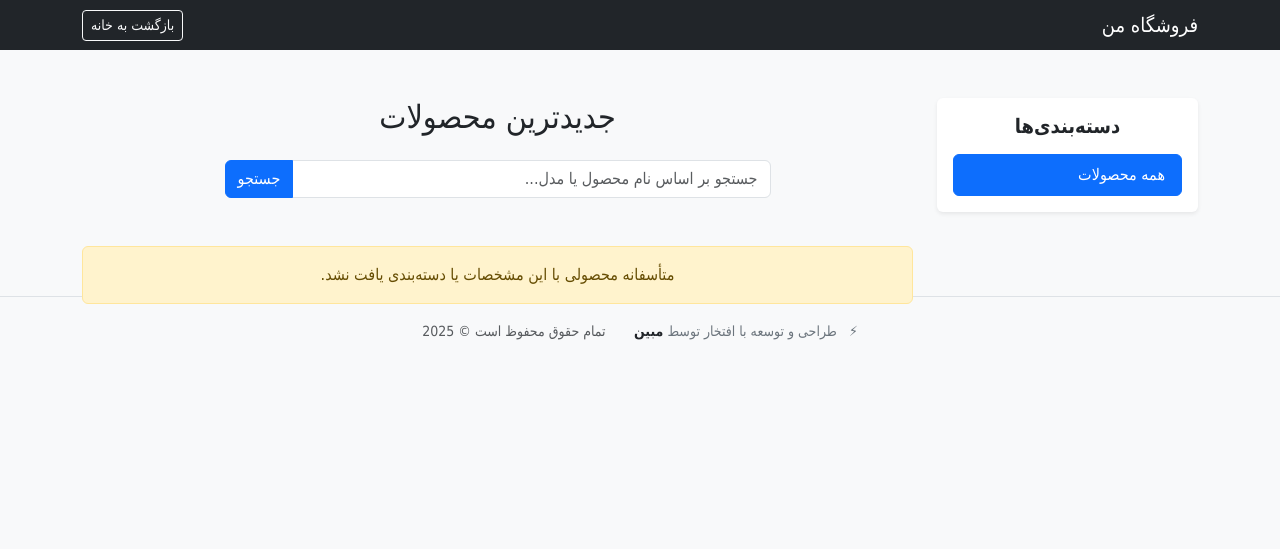
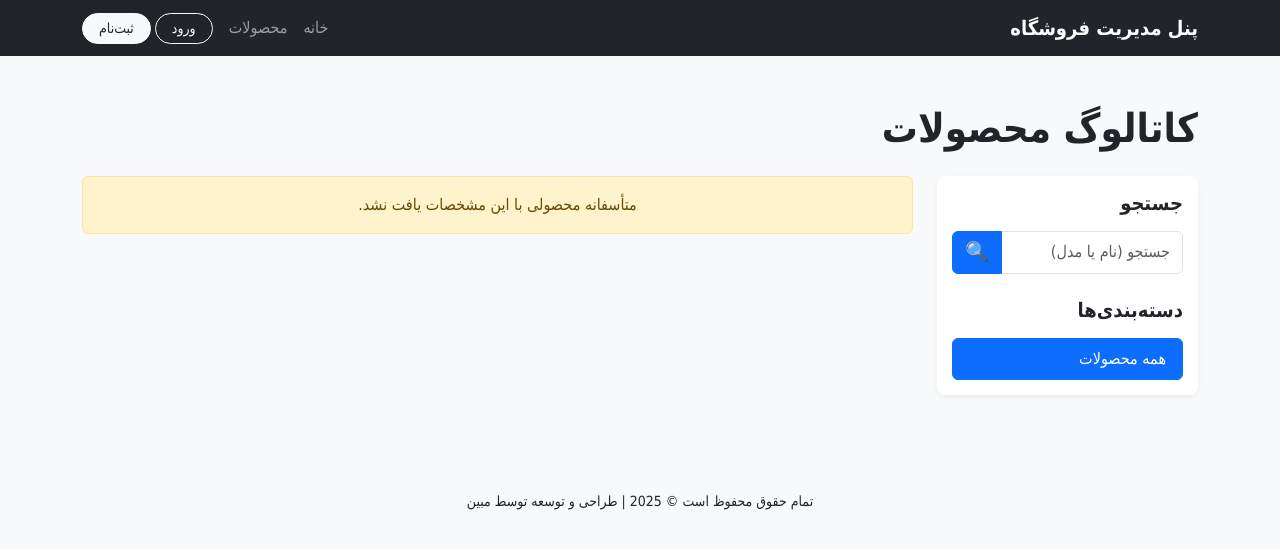
Before and after one commit to Mobinsadeqian/Shopping-panel, a Django app: page /product_list/ in a window 1280 px wide. Shown: the top 549 px of the page. Run offline with Django 5.2, Linux system fonts and the light colour scheme; data that the repository does not hold is empty.

Commit message:
create login page

```diff
--- a/shop_panel/panel/templates/panel/product_list.html
+++ b/shop_panel/panel/templates/panel/product_list.html
@@ -4,163 +4,166 @@
     <meta charset="UTF-8">
     <meta name="viewport" content="width=device-width, initial-scale=1.0">
     <title>لیست محصولات</title>
+    <!-- لود کردن بوت‌استرپ RTL -->
     <link rel="stylesheet" href="https://cdn.jsdelivr.net/npm/bootstrap@5.3.0/dist/css/bootstrap.rtl.min.css">
     <style>
-        /* ... کدهای CSS قبلی شما (card-img-top و body و card) ... */
-        body {
-            background-color: #f8f9fa;
-            font-family: Tahoma, Arial, sans-serif;
+        body { font-family: Tahoma, Arial, sans-serif; background-color: #f8f9fa; }
+        .product-card {
+            transition: transform 0.2s ease;
+            border-radius: 8px;
+            overflow: hidden;
+            box-shadow: 0 2px 5px rgba(0,0,0,0.05);
+            height: 100%; /* برای یکسان بودن ارتفاع کارت‌ها */
         }
-        .card-img-top {
-            height: 250px;
-            object-fit: cover;
+        .product-card:hover {
+            transform: translateY(-3px);
+            box-shadow: 0 5px 15px rgba(0,0,0,0.1);
         }
-        .card {
-            transition: transform 0.2s;
-        }
-        .card:hover {
-            transform: translateY(-5px);
-            box-shadow: 0 4px 15px rgba(0,0,0,0.1);
-        }
-        .list-group-item.active {
-            z-index: 2;
-            color: #fff;
-            background-color: #0d6efd; /* رنگ آبی بوت‌استرپ */
-            border-color: #0d6efd;
+        .sidebar {
+            background-color: #ffffff;
+            border-radius: 8px;
+            padding: 15px;
+            box-shadow: 0 2px 5px rgba(0,0,0,0.05);
         }
     </style>
 </head>
 <body>
-    <nav class="navbar navbar-dark bg-dark mb-5">
+
+    <!-- نوار ناوبری (Navbar) -->
+    <nav class="navbar navbar-expand-lg navbar-dark bg-dark sticky-top">
         <div class="container">
-            <span class="navbar-brand mb-0 h1">فروشگاه من</span>
-            <a href="{% url 'main_page' %}" class="btn btn-outline-light btn-sm">بازگشت به خانه</a>
+            <a class="navbar-brand fw-bold" href="{% url 'main_page' %}">پنل مدیریت فروشگاه</a>
+            <button class="navbar-toggler" type="button" data-bs-toggle="collapse" data-bs-target="#navbarNav" aria-controls="navbarNav" aria-expanded="false" aria-label="Toggle navigation">
+                <span class="navbar-toggler-icon"></span>
+            </button>
+            <div class="collapse navbar-collapse" id="navbarNav">
+                <ul class="navbar-nav ms-auto align-items-center">
+                    <li class="nav-item">
+                        <a class="nav-link" href="{% url 'main_page' %}">خانه</a>
+                    </li>
+                    <li class="nav-item active">
+                        <a class="nav-link" href="{% url 'product_list' %}">محصولات</a>
+                    </li>
+
+                    <!-- لاجیک نمایش دکمه‌ها بر اساس وضعیت لاگین -->
+                    {% if user.is_authenticated %}
+                        <!-- اگر کاربر لاگین بود: نمایش نام و دکمه خروج -->
+                        <li class="nav-item ms-3">
+                            <span class="text-white small me-2">سلام، {{ user.username }}</span>
+                        </li>
+                        <li class="nav-item">
+                            <form action="{% url 'logout' %}" method="post" class="d-inline">
+                                {% csrf_token %}
+                                <button type="submit" class="btn btn-sm btn-danger rounded-pill px-3">خروج</button>
+                            </form>
+                        </li>
+                    {% else %}
+                        <!-- اگر کاربر مهمان بود: نمایش دکمه‌های ورود و ثبت‌نام -->
+                        <li class="nav-item ms-2">
+                            <a class="btn btn-sm btn-outline-light rounded-pill px-3" href="{% url 'login' %}">ورود</a>
+                        </li>
+                        <li class="nav-item ms-1">
+                            <a class="btn btn-sm btn-light text-dark rounded-pill px-3" href="{% url 'signup' %}">ثبت‌نام</a>
+                        </li>
+                    {% endif %}
+                </ul>
+            </div>
         </div>
     </nav>
 
-    <div class="container">
-        <!-- اضافه شدن ساختار GRID دو ستونی اصلی -->
-        <!-- اصلاح چیدمان: اضافه کردن align-items-start برای همترازی عمودی و اطمینان از نمایش صحیح -->
-        <div class="row align-items-start">
+    <!-- محتوای اصلی صفحه -->
+    <div class="container my-5">
+        <h1 class="mb-4 fw-bold">کاتالوگ محصولات</h1>
 
-            <!-- ستون ۱: سایدبار دسته‌بندی (3/12 عرض در دسکتاپ) -->
-            <div class="col-lg-3 col-md-4 mb-4">
-                <div class="card shadow-sm border-0">
-                    <div class="card-body">
-                        <h5 class="card-title fw-bold text-center mb-3">دسته‌بندی‌ها</h5>
+        <div class="row">
+            <!-- ستون سایدبار برای فیلتر و جستجو -->
+            <div class="col-md-3">
+                <div class="sidebar mb-4">
+                    <!-- فرم جستجو -->
+                    <h5 class="fw-bold mb-3">جستجو</h5>
+                    <form method="get" action="{% url 'product_list' %}">
+                        <!-- اگر فیلتر دسته‌بندی فعال بود، آن را در جستجو حفظ می‌کنیم -->
+                        {% if selected_category_id %}
+                            <input type="hidden" name="cat" value="{{ selected_category_id }}">
+                        {% endif %}
+                        <div class="input-group mb-3">
+                            <input type="text" class="form-control" placeholder="جستجو (نام یا مدل)" name="q" value="{{ request.GET.q|default:'' }}">
+                            <button class="btn btn-primary" type="submit">
+                                <span style="font-size: 1.2rem;">&#128269;</span> <!-- آیکون جستجو (Emoji) -->
+                            </button>
+                        </div>
+                    </form>
 
-                        <div class="list-group">
+                    <!-- فیلتر دسته‌بندی -->
+                    <h5 class="fw-bold mb-3 mt-4">دسته‌بندی‌ها</h5>
+                    <div class="list-group">
+                        <!-- دکمه همه محصولات -->
+                        <a href="{% url 'product_list' %}" class="list-group-item list-group-item-action {% if not selected_category_id %}active{% endif %}">
+                            همه محصولات
+                        </a>
 
-                            <!-- تعریف URL اصلی و عبارت جستجوی فعلی برای استفاده مجدد -->
-                            {% url 'product_list' as product_list_url %}
-                            {% with current_q=request.GET.q|default:'' %}
-
-                            <!-- لینک "همه محصولات" (فقط در صورت وجود عبارت جستجو، آن را به URL اضافه می‌کند) -->
-                            <a href="{{ product_list_url }}{% if current_q %}?q={{ current_q }}{% endif %}"
-                               class="list-group-item list-group-item-action {% if not selected_category_id %}active{% endif %}">
-                                همه محصولات
-                            </a>
-
-                            <!-- حلقه برای نمایش دسته‌بندی‌ها -->
-                            {% for category in categories %}
-                            <a href="{{ product_list_url }}?cat={{ category.id }}{% if current_q %}&q={{ current_q }}{% endif %}"
-                               class="list-group-item list-group-item-action {% if category.id == selected_category_id %}active{% endif %}">
+                        <!-- لیست دسته‌بندی‌ها -->
+                        {% for category in categories %}
+                            <a href="{% url 'product_list' %}?cat={{ category.id }}{% if request.GET.q %}&q={{ request.GET.q }}{% endif %}"
+                               class="list-group-item list-group-item-action
+                               {% if selected_category_id == category.id %}active{% endif %}">
                                 {{ category.name }}
                             </a>
-                            {% endfor %}
-
-                            {% endwith %}
-                        </div>
+                        {% endfor %}
                     </div>
                 </div>
             </div>
 
-            <!-- ستون ۲: محتوای محصولات و جستجو (9/12 عرض در دسکتاپ) -->
-            <div class="col-lg-9 col-md-8">
-                <h2 class="mb-4 text-center">جدیدترین محصولات</h2>
+            <!-- ستون نمایش محصولات -->
+            <div class="col-md-9">
+                <div class="row">
+                    {% if products %}
+                        {% for product in products %}
+                            <div class="col-lg-4 col-md-6 mb-4">
+                                <a href="{% url 'product_detail' id=product.id %}" class="text-decoration-none text-dark">
+                                    <div class="card product-card">
+                                        <!-- نمایش تصویر محصول (تغییر یافته) -->
+                                        {% if product.image %}
+                                            <!-- اگر تصویر وجود داشت، آن را نمایش بده -->
+                                            <img src="{{ product.image.url }}" class="card-img-top" alt="{{ product.name }}" style="height: 200px; object-fit: cover;">
+                                        {% else %}
+                                            <!-- Placeholder اگر تصویر موجود نبود -->
+                                            <div class="bg-light text-center d-flex align-items-center justify-content-center" style="height: 200px;">
+                                                <span style="font-size: 2rem; color: #6c757d;">&#128717;</span> <!-- آیکون پیش‌فرض -->
+                                                <p class="text-muted small mb-0 mt-3">بدون تصویر</p>
+                                            </div>
+                                        {% endif %}
 
-                <!-- فرم جستجو (تغییر: فیلد پنهان فقط در صورت انتخاب دسته‌بندی وجود دارد) -->
-                <div class="row justify-content-center mb-5">
-                    <div class="col-md-8">
-                        <form method="GET" action="{% url 'product_list' %}">
-                            <div class="input-group">
-
-                                {% if selected_category_id %}
-                                    <input type="hidden" name="cat" value="{{ selected_category_id }}"> <!-- حفظ دسته‌بندی در حین جستجو -->
-                                {% endif %}
-
-                                <input type="text"
-                                       name="q"
-                                       class="form-control"
-                                       placeholder="جستجو بر اساس نام محصول یا مدل..."
-                                       value="{{ request.GET.q|default:'' }}">
-                                <button class="btn btn-primary" type="submit">جستجو</button>
+                                        <div class="card-body">
+                                            <h5 class="card-title fw-bold">{{ product.name }}</h5>
+                                            <p class="card-text small text-muted">مدل: {{ product.model }}</p>
+                                            <p class="card-text fw-bold text-success">{{ product.price|floatformat:"0" }} تومان</p>
+                                            <span class="badge bg-primary">{{ product.category.name }}</span>
+                                        </div>
+                                    </div>
+                                </a>
                             </div>
-                        </form>
-                    </div>
-                </div>
-
-                <!-- پیام در صورت عدم وجود محصول -->
-                {% if not products %}
-                    <div class="alert alert-warning text-center" role="alert">
-                        متأسفانه محصولی با این مشخصات یا دسته‌بندی یافت نشد.
-                    </div>
-                {% endif %}
-
-
-                <!-- شروع گرید محصولات (کد قبلی) -->
-                <div class="row row-cols-1 row-cols-sm-2 row-cols-lg-3 g-4">
-                    {% for product in products %}
-                    <div class="col">
-                        <!-- ... محتوای کارت محصول (بدون تغییر) ... -->
-                        <div class="card h-100 shadow-sm border-0">
-                            {% if product.image %}
-                                <img src="{{ product.image.url }}" class="card-img-top" alt="{{ product.name }}">
-                            {% else %}
-                                <div class="d-flex align-items-center justify-content-center bg-secondary text-white" style="height: 250px;">
-                                    <span>بدون تصویر</span>
-                                </div>
-                            {% endif %}
-                            <div class="card-body d-flex flex-column">
-                                <h5 class="card-title fw-bold text-primary">{{ product.name }}</h5>
-                                {% if product.category %}
-                                <p class="card-text text-info small">دسته‌بندی: {{ product.category.name }}</p>
-                                {% endif %}
-                                {% if product.model %}
-                                <p class="card-text text-muted small">مدل: {{ product.model }}</p>
-                                {% endif %}
-                                {% if product.price %}
-                                <h6 class="card-text text-success mb-3">{{ product.price }} تومان</h6>
-                                {% else %}
-                                <h6 class="card-text text-danger mb-3">تماس بگیرید</h6>
-                                {% endif %}
-                                <div class="mt-auto">
-                                    <a href="{% url 'product_detail' id=product.id %}" class="btn btn-primary w-100">مشاهده جزئیات</a>
-                                </div>
+                        {% endfor %}
+                    {% else %}
+                        <div class="col-12">
+                            <div class="alert alert-warning text-center" role="alert">
+                                متأسفانه محصولی با این مشخصات یافت نشد.
                             </div>
                         </div>
-                    </div>
-                    {% endfor %}
+                    {% endif %}
                 </div>
             </div>
         </div>
     </div>
-
-    <!-- فوتر جدید و شیک را اینجا قرار دهید: -->
-    <footer class="footer mt-auto py-4 bg-light border-top">
-        <div class="container text-center">
-            <p class="text-secondary mb-0 small">
-                <span class="me-2">⚡</span>
-                طراحی و توسعه با افتخار توسط
-                <a href="#" target="_blank" class="text-dark text-decoration-none fw-bold me-2">
-                    مبین
-                </a>
-                <span class="ms-3 text-muted">
-                    تمام حقوق محفوظ است &copy; {% now "Y" %}
-                </span>
+    <footer class="text-center py-4 mt-5">
+        <div class="container">
+            <p class="mb-0 small">
+                تمام حقوق محفوظ است &copy; {% now "Y" %} | طراحی و توسعه توسط مبین
             </p>
         </div>
     </footer>
+
+    <!-- اسکریپت بوت‌استرپ برای Navbar Toggler -->
     <script src="https://cdn.jsdelivr.net/npm/bootstrap@5.3.0/dist/js/bootstrap.bundle.min.js"></script>
 </body>
 </html>
--- a/shop_panel/panel/urls.py
+++ b/shop_panel/panel/urls.py
@@ -1,8 +1,11 @@
 from django.urls import path
 from . import views
-
+from django.contrib.auth import views as auth_views
 urlpatterns = [
     path('', views.main_page, name='main_page'),
     path('product_detail/<int:id>/', views.product_detail, name='product_detail'),
-    path('product_list/', views.product_list,name='product_list')
+    path('product_list/', views.product_list,name='product_list'),
+    path('login/',auth_views.LoginView.as_view(template_name='panel/login.html'), name='login'),
+    path('logout/', auth_views.LogoutView.as_view(next_page='main_page'), name='logout'),
+    path('signup/', views.signup, name='signup'),
 ]
--- a/shop_panel/panel/views.py
+++ b/shop_panel/panel/views.py
@@ -1,5 +1,20 @@
-from django.shortcuts import render, get_object_or_404
+from django.shortcuts import render, get_object_or_404, redirect
 from .models import Product, Category # اضافه شدن Category
+from django.db.models import Q
+from django.contrib.auth import login
+from django.contrib.auth.forms import UserCreationForm
+
+
+def signup(request):
+    if request.method == 'POST':
+        form = UserCreationForm(request.POST)
+        if form.is_valid():
+            user = form.save()
+            login(request, user)
+            return redirect('main_page')
+    else:
+            form = UserCreationForm()
+    return render(request, 'panel/signup.html', {'form':form})
 
 def main_page(request):
     """
--- a/shop_panel/shop_panel/settings.py
+++ b/shop_panel/shop_panel/settings.py
@@ -25,7 +25,7 @@ SECRET_KEY = 'django-insecure-e2+f3cb+nyo09+ivs(d=@g$%p&1mpc@zu*xfan@kc^iki8bi5f
 # SECURITY WARNING: don't run with debug turned on in production!
 DEBUG = True
 
-ALLOWED_HOSTS = ['mobinsa.pythonanywhere.com', '127.0.0.1']
+ALLOWED_HOSTS = ['mobinsa.pythonanywhere.com', '127.0.0.1', 'localhost']
 
 
 # Application definition
@@ -124,3 +124,5 @@ DEFAULT_AUTO_FIELD = 'django.db.models.BigAutoField'
 
 MEDIA_URL = '/media/'
 MEDIA_ROOT = os.path.join(BASE_DIR, 'media')
+LOGIN_REDIRECT_URL = 'main_page'
+LOGOUT_REDIRECT_URL = 'main_page'
```
Also changed, not shown: shop_panel/panel/templates/panel/login.html (added, +69 -0 lines), shop_panel/panel/templates/panel/main_page.html (+64 -94 lines), shop_panel/panel/templates/panel/signup.html (added, +85 -0 lines).
